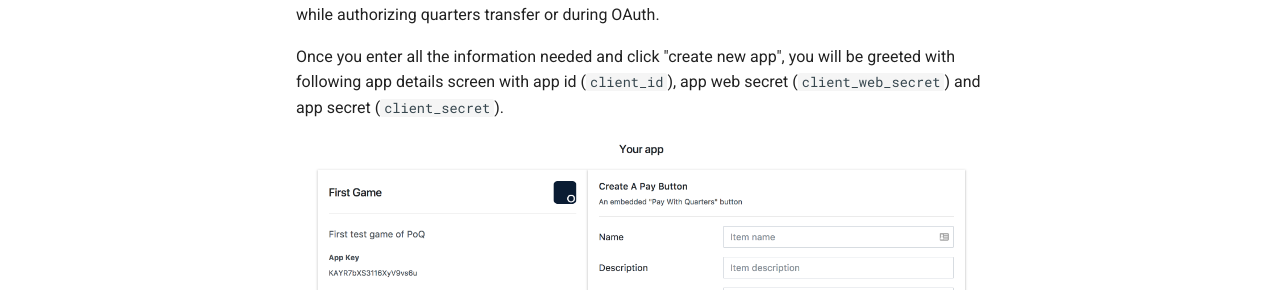
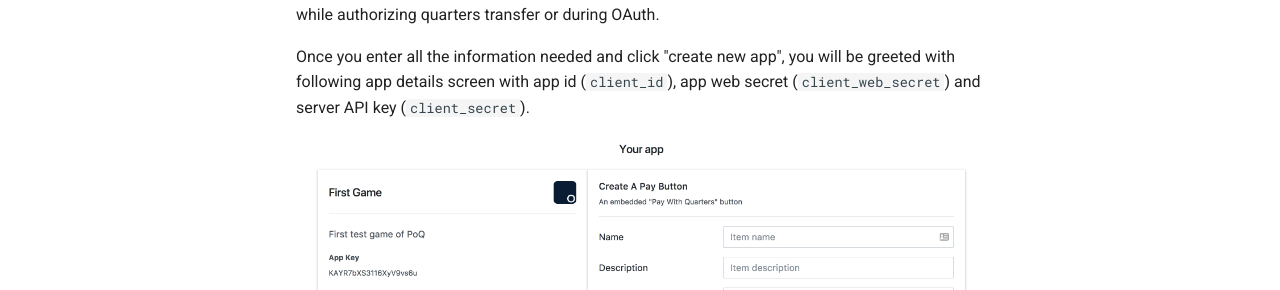
Before and after one commit to weiks/quarters-docs, an MkDocs documentation site: the page built from docs/guides/create-app.md, in a window 1280 px wide and 1356 px high. Shown: the part 813-1103 px from the top of the window. Built offline with MkDocs 1.6.1 and Material for MkDocs 9.7.7, drawn with Linux system fonts in a browser that asks for light colours; comment, search, counter and statistics services are not loaded; old or Windows-style settings are respelled for this version of MkDocs.

```diff
--- a/docs/guides/create-app.md
+++ b/docs/guides/create-app.md
@@ -8,6 +8,6 @@
 
 App name, description, url and image is required to publish app. This info will be shown to users while authorizing quarters transfer or during OAuth.
 
-Once you enter all the information needed and click "create new app", you will be greeted with following app details screen with app id (`client_id`), app web secret (`client_web_secret`) and app secret (`client_secret`).
+Once you enter all the information needed and click "create new app", you will be greeted with following app details screen with app id (`client_id`), app web secret (`client_web_secret`) and server API key (`client_secret`).
 
 ![Create app](../img/edit-app.png)
```
